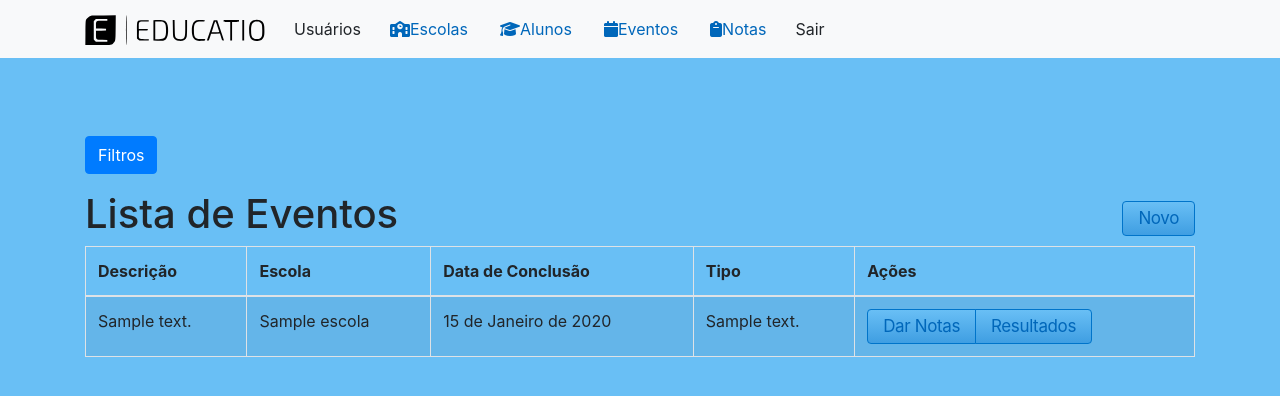
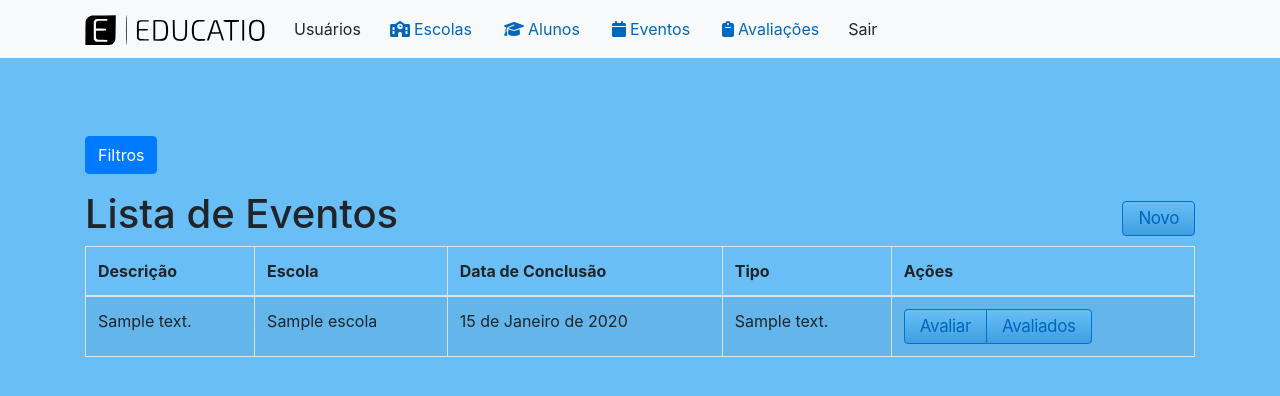
Before and after one commit to caro-marks/educatio, a Django app: page /eventos/ in a window 1280 px wide. Shown: the top 396 px of the page. Run offline with Django 4.2, Linux system fonts and the light colour scheme; a user stored in the database is signed in; tables that the repository leaves empty hold one stand-in row (values such as "Sample post"); some libraries are stand-ins or nearby versions.

Commit message:
avaliar feature ok

```diff
--- a/escolas/forms.py
+++ b/escolas/forms.py
@@ -70,3 +70,6 @@ class ListNotasEventoOfAlunoFilter(forms.Form):
     evento = forms.ChoiceField(choices=[('', '--')] + [(evento.id, evento.descricao) for evento in Evento.objects.all()], required=False)
     data_inicio = forms.DateField(label='De', required=False, widget=forms.DateInput(attrs={'type': 'date'}))
     data_fim = forms.DateField(label='Até', required=False, widget=forms.DateInput(attrs={'type': 'date'}))
+
+class AvaliarEventoForm(forms.Form):
+    nota = forms.DecimalField(label='Nota', max_digits=5, decimal_places=2)
--- a/escolas/urls.py
+++ b/escolas/urls.py
@@ -32,7 +32,9 @@ from .views import (
 
     # notas
     ListaNotasEventoView,
-    ListaNotasAlunoView
+    ListaNotasAlunoView,
+    AlunosSemNotasListView,
+    CriarNotaView
 )
 
 app_name = 'escolas'
@@ -72,6 +74,8 @@ urlpatterns = [
 
     # # nota evento
     path('notas_evento/', ListaNotasEventoView.as_view(), name='notas_evento'),
-    path('notas_evento/<int:aluno_id>/', ListaNotasAlunoView.as_view(), name='notas_aluno')
+    path('notas_evento/aluno/s<int:aluno_id>/', ListaNotasAlunoView.as_view(), name='notas_aluno'),
+    path('notas_evento/evento/<int:evento_id>/', AlunosSemNotasListView.as_view(), name='alunos_sem_notas'),
+    path('notas_evento/evento/<int:evento_id>/aluno/<int:aluno_id>/', CriarNotaView.as_view(), name='criar_nota_aluno'),
     # # path('nota_evento/<int:pk>/', DetalheTipoEventoView.as_view(), name='tipo_evento')
 ]
--- a/escolas/views.py
+++ b/escolas/views.py
@@ -1,11 +1,12 @@
 import datetime
 from typing import Any, Dict
-from django.views.generic import ListView, DetailView, TemplateView, View, CreateView
+from django.views.generic import ListView, DetailView, TemplateView, View, CreateView, FormView
 from .models import CustomUser, Escola, Aluno, Evento, TipoEvento, NotaEvento, Parente
-from .forms import UsuarioForm, CriaEscolaForm, ListAlunosFilter, CriaAlunoForm, CriaParenteForm, ListEventosFilter, CriaEventoForm, CriaTipoEvento, ListNotasEventoFilter, ListNotasEventoOfAlunoFilter
+from .forms import UsuarioForm, CriaEscolaForm, ListAlunosFilter, CriaAlunoForm, CriaParenteForm, ListEventosFilter, CriaEventoForm, CriaTipoEvento, ListNotasEventoFilter, ListNotasEventoOfAlunoFilter, AvaliarEventoForm
 from django.contrib.auth.models import Group
 from django.contrib.auth.mixins import LoginRequiredMixin
 from django.urls import reverse, reverse_lazy
+from django.shortcuts import redirect
 
 ### HOMEPAGE
 
@@ -350,3 +351,36 @@ class ListaNotasAlunoView(LoginRequiredMixin, ListView):
 # #     model = NotaEvento
 # #     template_name = 'escolas/detalhe_nota_evento.html'
 # #     context_object_name = 'nota_evento'
+
+class AlunosSemNotasListView(ListView):
+    model = Aluno
+    template_name = 'notas/lista_alunos_sem_nota.html'
+    context_object_name = 'alunos_sem_notas'
+    # form_class = AvaliarEvento
+
+    def get_context_data(self, **kwargs: Any) -> Dict[str, Any]:
+        context = super().get_context_data(**kwargs)
+        evento_id = self.kwargs['evento_id']
+        context['evento'] = Evento.objects.get(pk=evento_id)
+        context['nota_form'] = AvaliarEventoForm()
+        return context
+
+    def get_queryset(self):
+        evento_id = self.kwargs['evento_id']
+        evento_escola = Evento.objects.get(id=evento_id).escola
+        alunos_com_notas = NotaEvento.objects.filter(evento_id=evento_id).values_list('aluno_id', flat=True)
+        alunos_sem_notas = Aluno.objects.filter(escola=evento_escola).exclude(id__in=alunos_com_notas)
+        return alunos_sem_notas
+
+class CriarNotaView(View):
+    def post(self, request, *args, **kwargs):
+        aluno_id = self.kwargs['aluno_id']
+        evento_id = self.kwargs['evento_id']
+        form = AvaliarEventoForm(request.POST)
+
+        if form.is_valid():
+            nota = form.cleaned_data['nota']
+            NotaEvento.objects.create(aluno_id=aluno_id, evento_id=evento_id, nota=nota)
+
+        redirect_url = reverse('escolas:alunos_sem_notas', kwargs={'evento_id': evento_id})
+        return redirect(redirect_url)
--- a/templates/alunos/lista_alunos.html
+++ b/templates/alunos/lista_alunos.html
@@ -27,7 +27,7 @@
             <tr>
                 <th>Aluno</th>
                 <th>Idade</th>
-                <th>Ações</th>
+                <th class="col-4">Ações</th>
             </tr>
         </thead>
         <tbody>
@@ -41,7 +41,7 @@
                             Detalhes
                         </a>
                         <a role="button" class="btn custom-button" href="{% url 'escolas:notas_aluno' aluno.id %}">
-                            Notas
+                            Avaliações
                         </a>
                     </div>
                 </td>
--- a/templates/escolas/lista_escolas.html
+++ b/templates/escolas/lista_escolas.html
@@ -15,7 +15,7 @@
             <tr>
                 <th>Escola</th>
                 <th>Diretor</th>
-                <th>Ações</th>
+                <th class="col-4">Ações</th>
             </tr>
         </thead>
         <tbody>
--- a/templates/eventos/lista_eventos.html
+++ b/templates/eventos/lista_eventos.html
@@ -46,11 +46,12 @@
                 <td>{{ evento.tipo_evento }}</td>
                 <td>
                     <div class="btn-group" role="group" aria-label="Acoes">
-                        <a role="button" class="btn custom-button" href="#">
-                            Dar Notas
+                        <a role="button" class="btn custom-button" href="{% url 'escolas:alunos_sem_notas' evento.id %}">
+                            <!-- leva pra pagina de dar notas para alunos sem nota -->
+                            Avaliar
                         </a>
                         <a role="button" class="btn custom-button" href="#">
-                            Resultados
+                            Avaliados
                         </a>
                     </div>
                 </td>
--- a/templates/navbar.html
+++ b/templates/navbar.html
@@ -31,27 +31,16 @@
                         </li>
                     {% endif %}
                     <li class="nav-item">
-                        <a class="nav-link mx-2" href="{% url 'escolas:escolas' %}"><i class="fas fa-school"></i>Escolas</a>
+                        <a class="nav-link mx-2" href="{% url 'escolas:escolas' %}"><i class="fas fa-school mr-1"></i>Escolas</a>
                     </li>
                     <li class="nav-item">
-                        <a class="nav-link mx-2" href="{% url 'escolas:alunos' %}"><i class="fas fa-graduation-cap"></i>Alunos</a>
+                        <a class="nav-link mx-2" href="{% url 'escolas:alunos' %}"><i class="fas fa-graduation-cap mr-1"></i>Alunos</a>
                     </li>
                     <li class="nav-item">
-                        <a class="nav-link mx-2" href="{% url 'escolas:eventos' %}"><i class="fas fa-calendar"></i>Eventos</a>
+                        <a class="nav-link mx-2" href="{% url 'escolas:eventos' %}"><i class="fas fa-calendar mr-1"></i>Eventos</a>
                     </li>
-                    <!-- <div class="dropdown nav-item">
-                        <a class="nav-link mx-2 dropdown-toggle" role="button" data-toggle="dropdown" aria-expanded="false" href="#">
-                            <i class="fas fa-clipboard"></i>
-                            Notas
-                        </a>
-                        <div class="dropdown-menu">
-                            <a class="dropdown-item" href="{% url 'escolas:notas_evento' %}">Por Evento</a>
-                            <a class="dropdown-item" href="{% url 'escolas:notas_evento' %}">Por Aluno</a>
-                            <a class="dropdown-item" href="{% url 'escolas:notas_evento' %}">Geral</a>
-                        </div>
-                    </div> -->
                     <li class="nav-item">
-                        <a class="nav-link mx-2" href="{% url 'escolas:notas_evento' %}"><i class="fas fa-clipboard"></i>Notas</a>
+                        <a class="nav-link mx-2" href="{% url 'escolas:notas_evento' %}"><i class="fas fa-clipboard mr-1"></i>Avaliações</a>
                     </li>
                     <li class="nav-item ms-3">
                         <a class="btn btn-blue btn-rounded" href="{% url 'logout' %}">Sair</a>
--- a/templates/notas/lista_notas_aluno.html
+++ b/templates/notas/lista_notas_aluno.html
@@ -2,7 +2,7 @@
 
 {% block content %}
 
-    <h3>Lista de Notas por Evento de {{ aluno }}</h1>
+    <h3>Avaliações por evento de {{ aluno }}</h1>
     {% if notas_evento %}
         <table id="notas-eventos" class="table table-striped table-bordered" style="width:100%">
             <tr>
--- a/templates/notas/lista_notas_evento.html
+++ b/templates/notas/lista_notas_evento.html
@@ -17,7 +17,7 @@
         </div>
     </div>
 
-    <h3>Lista de Notas por Evento</h1>
+    <h3>Avaliações por Evento</h1>
     {% if medias %}
         <table id="notas-eventos" class="table table-striped table-bordered" style="width:100%">
             <tr>
```
Also changed, not shown: escolas/models.py (+17 -0 lines), templates/notas/lista_alunos_sem_nota.html (added, +33 -0 lines).
